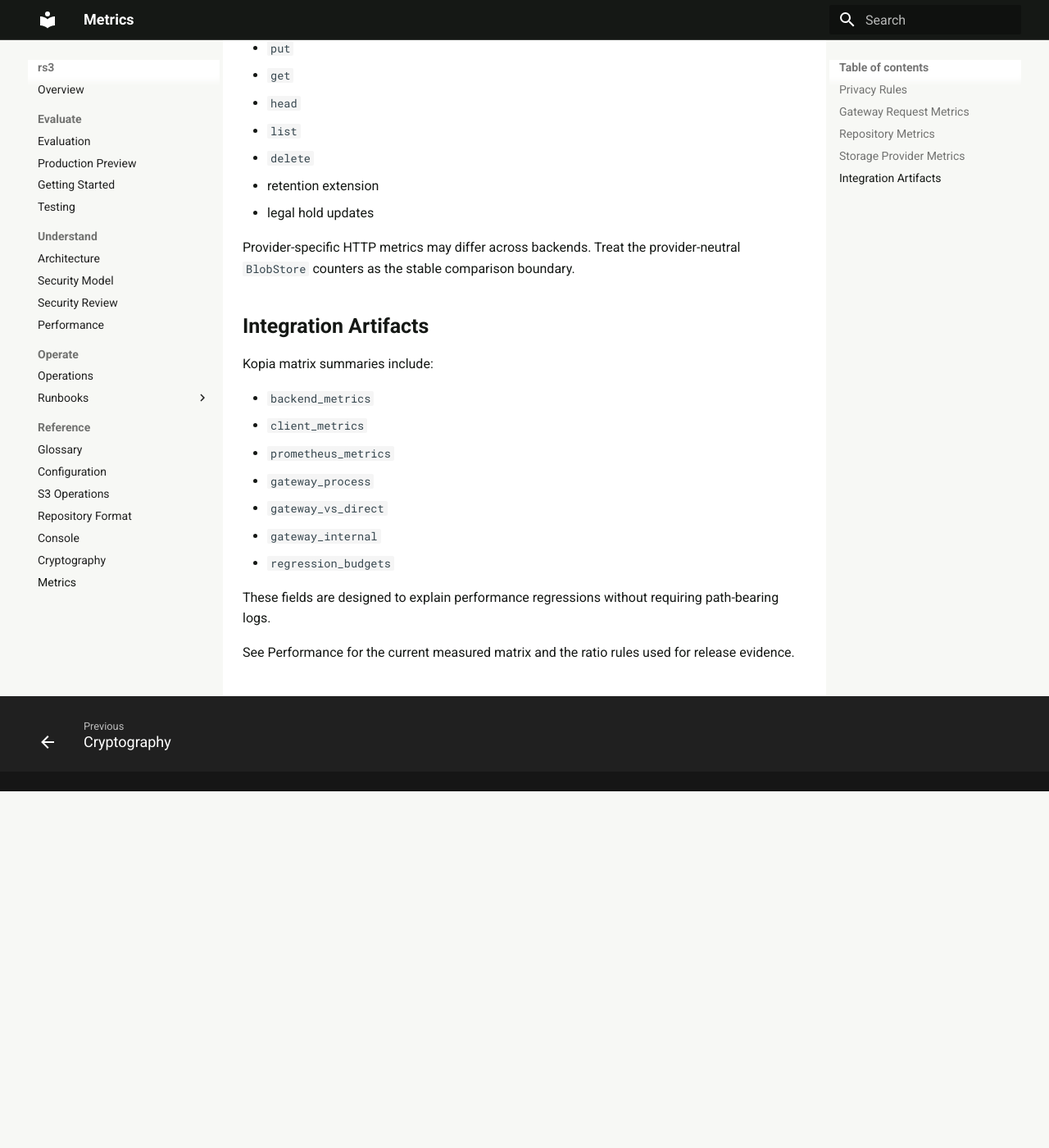
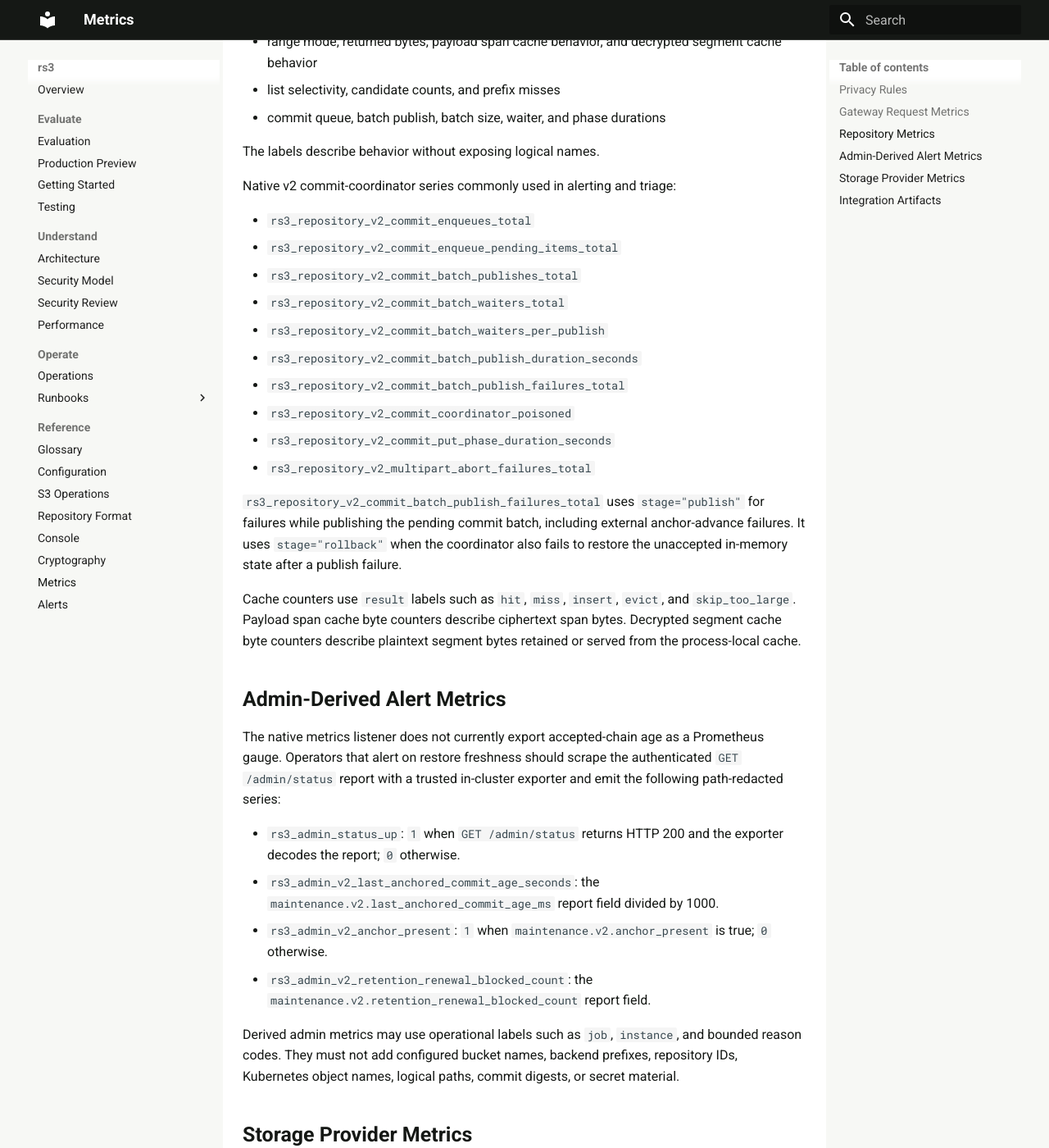
Before and after one commit to w9n/rs3, an MkDocs documentation site: the page built from docs/site/reference/metrics.md, in a window 1280 px wide and 1400 px high, scrolled down 1809 px. Shown: the whole window at 82% size. Built offline with MkDocs 1.6.1 and Material for MkDocs 9.7.7, drawn with Linux system fonts in a browser that asks for light colours; before the commit the page ends 2774 px from its top, so only the background shows below that; some of the changed text lies outside the part shown.

Commit message:
Add alerting guidance

```diff
--- a/docs/site/reference/metrics.md
+++ b/docs/site/reference/metrics.md
@@ -43,6 +43,21 @@
 These metrics are used to separate client request ingestion from repository
 work and backend provider cost.
 
+Native series commonly used in alerting and triage:
+
+- `rs3_s3_requests_total`
+- `rs3_s3_request_duration_seconds`
+- `rs3_s3_request_admission_rejections_total`
+- `rs3_s3_connection_admission_rejections_total`
+- `rs3_s3_request_body_bytes_total`
+- `rs3_s3_request_body_collect_duration_seconds`
+- `rs3_s3_response_body_bytes_total`
+
+Prometheus also exposes target health through the standard `up` series for
+the metrics scrape. HTTP probes against `GET /healthz` usually use the
+Blackbox Exporter `probe_success` series. Those two series are not emitted by
+`rs3`, but the alert examples use them for gateway-down detection.
+
 ## Repository Metrics
 
 Repository metrics cover:
@@ -57,10 +72,49 @@
 
 The labels describe behavior without exposing logical names.
 
+Native v2 commit-coordinator series commonly used in alerting and triage:
+
+- `rs3_repository_v2_commit_enqueues_total`
+- `rs3_repository_v2_commit_enqueue_pending_items_total`
+- `rs3_repository_v2_commit_batch_publishes_total`
+- `rs3_repository_v2_commit_batch_waiters_total`
+- `rs3_repository_v2_commit_batch_waiters_per_publish`
+- `rs3_repository_v2_commit_batch_publish_duration_seconds`
+- `rs3_repository_v2_commit_batch_publish_failures_total`
+- `rs3_repository_v2_commit_coordinator_poisoned`
+- `rs3_repository_v2_commit_put_phase_duration_seconds`
+- `rs3_repository_v2_multipart_abort_failures_total`
+
+`rs3_repository_v2_commit_batch_publish_failures_total` uses `stage="publish"`
+for failures while publishing the pending commit batch, including external
+anchor-advance failures. It uses `stage="rollback"` when the coordinator also
+fails to restore the unaccepted in-memory state after a publish failure.
+
 Cache counters use `result` labels such as `hit`, `miss`, `insert`, `evict`,
 and `skip_too_large`. Payload span cache byte counters describe ciphertext span
 bytes. Decrypted segment cache byte counters describe plaintext segment bytes
 retained or served from the process-local cache.
+
+## Admin-Derived Alert Metrics
+
+The native metrics listener does not currently export accepted-chain age as a
+Prometheus gauge. Operators that alert on restore freshness should scrape the
+authenticated `GET /admin/status` report with a trusted in-cluster exporter and
+emit the following path-redacted series:
+
+- `rs3_admin_status_up`: `1` when `GET /admin/status` returns HTTP 200 and the
+  exporter decodes the report; `0` otherwise.
+- `rs3_admin_v2_last_anchored_commit_age_seconds`: the
+  `maintenance.v2.last_anchored_commit_age_ms` report field divided by 1000.
+- `rs3_admin_v2_anchor_present`: `1` when `maintenance.v2.anchor_present` is
+  true; `0` otherwise.
+- `rs3_admin_v2_retention_renewal_blocked_count`: the
+  `maintenance.v2.retention_renewal_blocked_count` report field.
+
+Derived admin metrics may use operational labels such as `job`, `instance`, and
+bounded reason codes. They must not add configured bucket names, backend
+prefixes, repository IDs, Kubernetes object names, logical paths, commit
+digests, or secret material.
 
 ## Storage Provider Metrics
 
--- a/mkdocs.yml
+++ b/mkdocs.yml
@@ -70,5 +70,6 @@
       - Console: reference/console.md
       - Cryptography: reference/cryptography.md
       - Metrics: reference/metrics.md
+      - Alerts: reference/alerts.md
 
 strict: true
```
Also changed, not shown: docs/site/operations.md (+4 -0 lines), docs/site/reference/alerts.md (added, +131 -0 lines).
